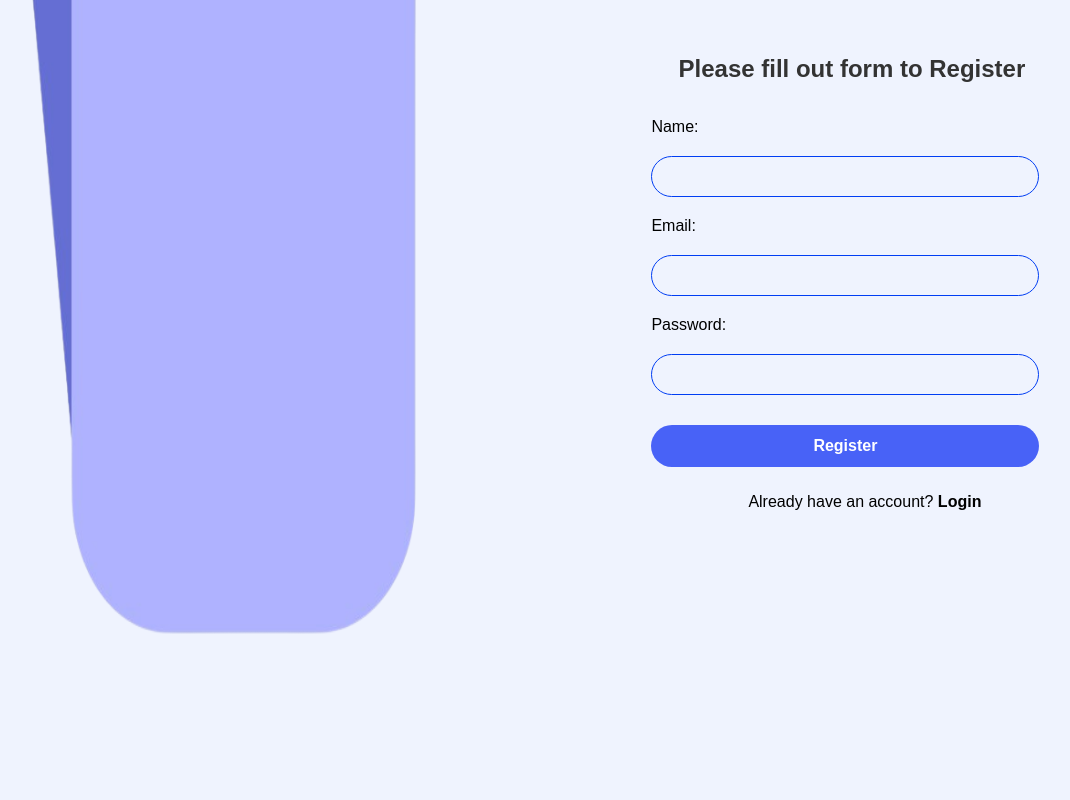
After one commit to T0R4C/yb-airways, a PHP site: page / in a window 1280 px wide. The commit adds this page. Shown: the whole page, without its empty margins (78-1148 px from the left). Run offline with PHP 8.4, Linux system fonts and the light colour scheme.

Commit message:
Add files via upload

```diff
--- /dev/null
+++ b/index.html
@@ -0,0 +1,30 @@
+<!DOCTYPE html>
+<html lang="en">
+<head>
+    <meta charset="UTF-8">
+    <meta name="viewport" content="width=device-width, initial-scale=1.0">
+    <title>Register</title>
+    <link rel="stylesheet" href="register.css">
+</head>
+<body>
+    <div class="left">
+        <img src="accen1.png"></img>
+    </div>
+    <div class="container">
+            <div class="right">
+                <h2>Please fill out form to Register</h2>
+                <form action="register.php" method="POST">
+                    <label for="name">Name:</label><br>
+                    <input type="text" id="name" name="name" required><br>
+                    <label for="email">Email:</label><br>
+                    <input type="email" id="email" name="email" required><br>
+                    <label for="password">Password:</label><br>
+                    <input type="password" id="password" name="password" required><br>
+                    <input type="submit" class = "btn" name="register" value="Register"/>
+                    <p>Already have an account? <a href="#"><b>Login</b></a></p>
+                  </form>
+
+            </div>
+    </div>
+</body>
+</html>
--- a/register.css
+++ b/register.css
@@ -26,7 +26,6 @@ body {
 
   h2 {
     color: #333;
-    margin-bottom: 20px;
     margin-left: 7%;
     margin-bottom: 35px;
   }
@@ -43,7 +42,7 @@ body {
     background-color: #c4d2fd00;
   }
 
-  button {
+  .btn {
     background-color: #4862f7;
     color: white;
     padding: 12px 20px;
```
Also changed, not shown: config.php (added, +11 -0 lines), register.php (added, +15 -0 lines).
